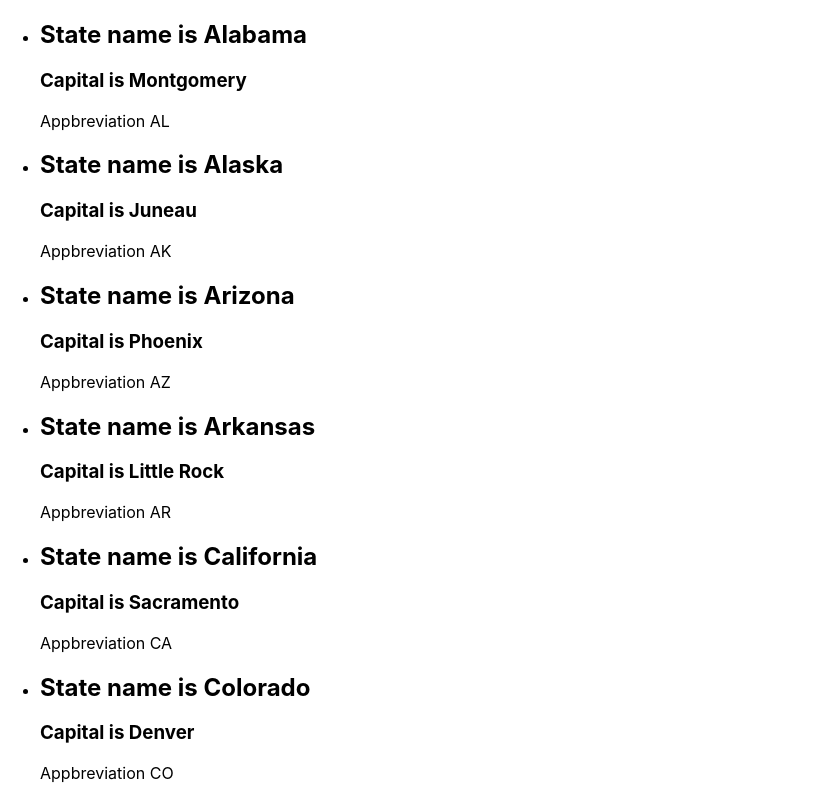
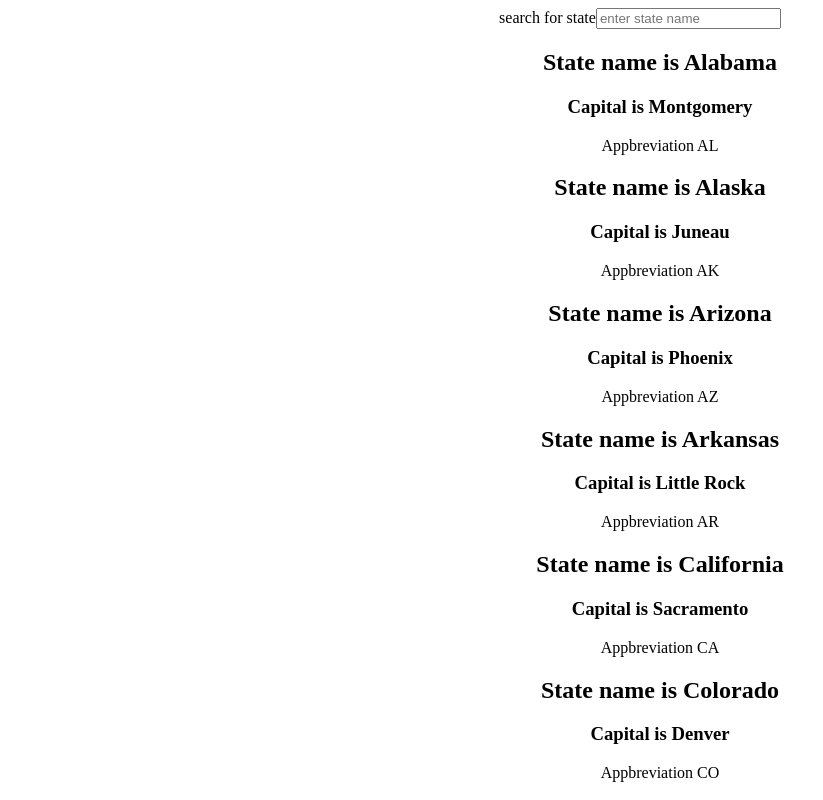
Before and after one commit to maner-niyet/app-search, a React (Create React App) app: page / in a window 1280 px wide. Shown: the top 800 px of the page, without its empty margins (0-823 px from the left). Built offline with nearby package versions, Linux system fonts and the light colour scheme.

Commit message:
search input added

```diff
--- a/src/App.css
+++ b/src/App.css
@@ -2,37 +2,6 @@
   text-align: center;
 }
 
-.App-logo {
-  height: 40vmin;
-  pointer-events: none;
+ul {
+  list-style: none;
 }
-
-@media (prefers-reduced-motion: no-preference) {
-  .App-logo {
-    animation: App-logo-spin infinite 20s linear;
-  }
-}
-
-.App-header {
-  background-color: #282c34;
-  min-height: 100vh;
-  display: flex;
-  flex-direction: column;
-  align-items: center;
-  justify-content: center;
-  font-size: calc(10px + 2vmin);
-  color: white;
-}
-
-.App-link {
-  color: #61dafb;
-}
-
-@keyframes App-logo-spin {
-  from {
-    transform: rotate(0deg);
-  }
-  to {
-    transform: rotate(360deg);
-  }
-}
--- a/src/App.js
+++ b/src/App.js
@@ -1,6 +1,7 @@
 import "./App.css";
 
 import React, { Component } from "react";
+import ListItem from "./components/ListItem";
 
 class App extends Component {
   constructor() {
@@ -358,24 +359,35 @@ class App extends Component {
           long: "-104.802042",
         },
       ],
+      inputValue: ""
     };
   }
 
+  handleChange = (e) => {
+    const { data, inputValue } = this.state;
+    let inputName = e.target.value;
+    this.setState({inputValue: inputName})
+    let newData = [...data]
+    let filteredData = newData.filter(el => el.name.toLowerCase().indexOf(inputName) > -1)
+    console.log(filteredData)
+    this.setState({data: filteredData})
+  }
+
   render() {
-    const { data } = this.state;
+    const { data, inputValue } = this.state;
     const content = data.map((el) => {
       const { name, capital, abbr } = el;
       return (
-        <li>
-          <h2>State name is {name}</h2>
-          <h3>Capital is {capital}</h3>
-          <p>Appbreviation {abbr}</p>
-        </li>
+        <ListItem name={name} capital={capital} abbr={abbr} key={name}/>
       );
     });
 
     return (
-      <div>
+      <div className="App">
+
+        <label htmlFor="search">search for state</label>
+
+        <input type="text" id="search" placeholder="enter state name" onChange={this.handleChange} value={inputValue}/>
         <ul>{content}</ul>
       </div>
     );
--- /dev/null
+++ b/src/components/ListItem.jsx
@@ -0,0 +1,13 @@
+import React from "react";
+
+const ListItem = (props) => {
+  return (
+    <li>
+      <h2>State name is {props.name}</h2>
+      <h3>Capital is {props.capital}</h3>
+      <p>Appbreviation {props.abbr}</p>
+    </li>
+  );
+};
+
+export default ListItem;
--- a/src/index.css
+++ /dev/null
@@ -1,13 +0,0 @@
-body {
-  margin: 0;
-  font-family: -apple-system, BlinkMacSystemFont, 'Segoe UI', 'Roboto', 'Oxygen',
-    'Ubuntu', 'Cantarell', 'Fira Sans', 'Droid Sans', 'Helvetica Neue',
-    sans-serif;
-  -webkit-font-smoothing: antialiased;
-  -moz-osx-font-smoothing: grayscale;
-}
-
-code {
-  font-family: source-code-pro, Menlo, Monaco, Consolas, 'Courier New',
-    monospace;
-}
--- a/src/index.js
+++ b/src/index.js
@@ -1,8 +1,6 @@
 import React from 'react';
 import ReactDOM from 'react-dom';
-import './index.css';
 import App from './App';
-import reportWebVitals from './reportWebVitals';
 
 ReactDOM.render(
   <React.StrictMode>
@@ -14,4 +12,3 @@ ReactDOM.render(
 // If you want to start measuring performance in your app, pass a function
 // to log results (for example: reportWebVitals(console.log))
 // or send to an analytics endpoint. Learn more: https://bit.ly/CRA-vitals
-reportWebVitals();
--- a/src/reportWebVitals.js
+++ /dev/null
@@ -1,13 +0,0 @@
-const reportWebVitals = onPerfEntry => {
-  if (onPerfEntry && onPerfEntry instanceof Function) {
-    import('web-vitals').then(({ getCLS, getFID, getFCP, getLCP, getTTFB }) => {
-      getCLS(onPerfEntry);
-      getFID(onPerfEntry);
-      getFCP(onPerfEntry);
-      getLCP(onPerfEntry);
-      getTTFB(onPerfEntry);
-    });
-  }
-};
-
-export default reportWebVitals;
```
Also changed, not shown: src/setupTests.js (deleted, +0 -5 lines), src/logo.svg (deleted), 1 other file (tests, documents, lock files or other folders).
